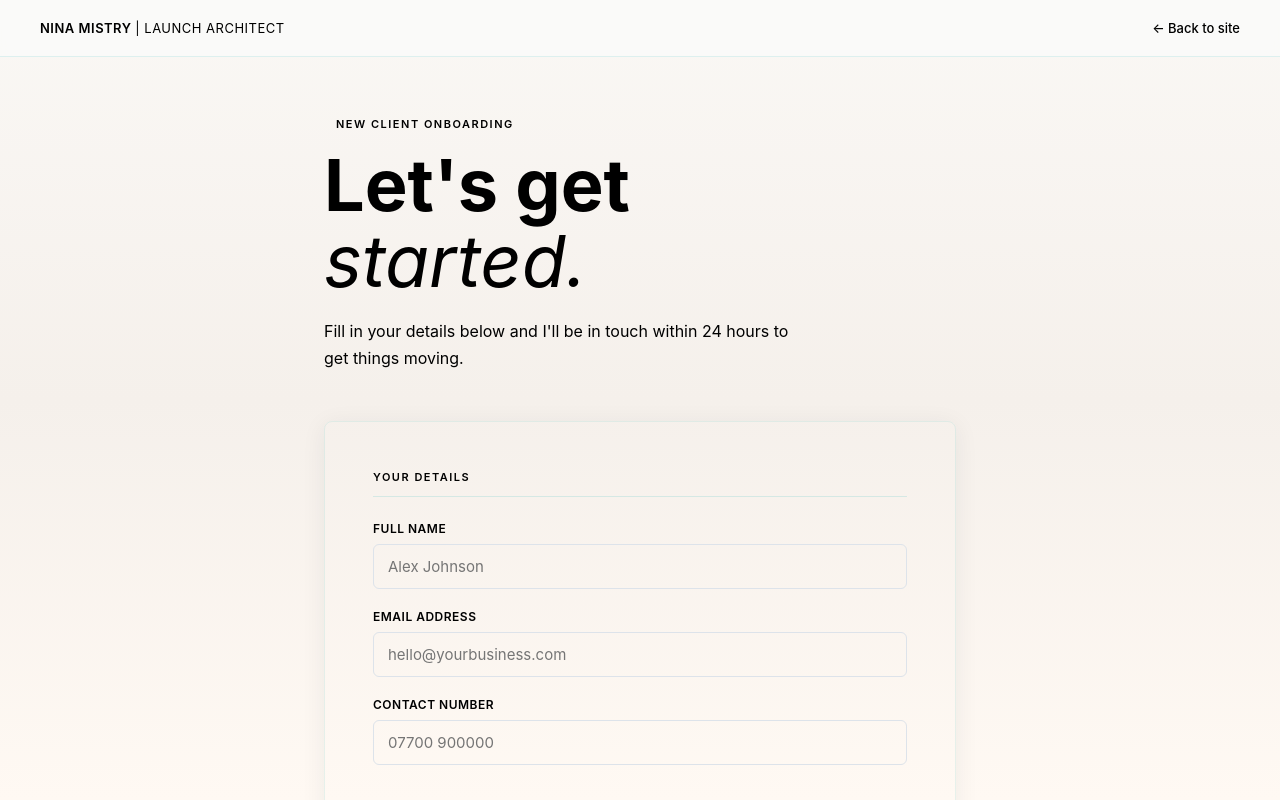
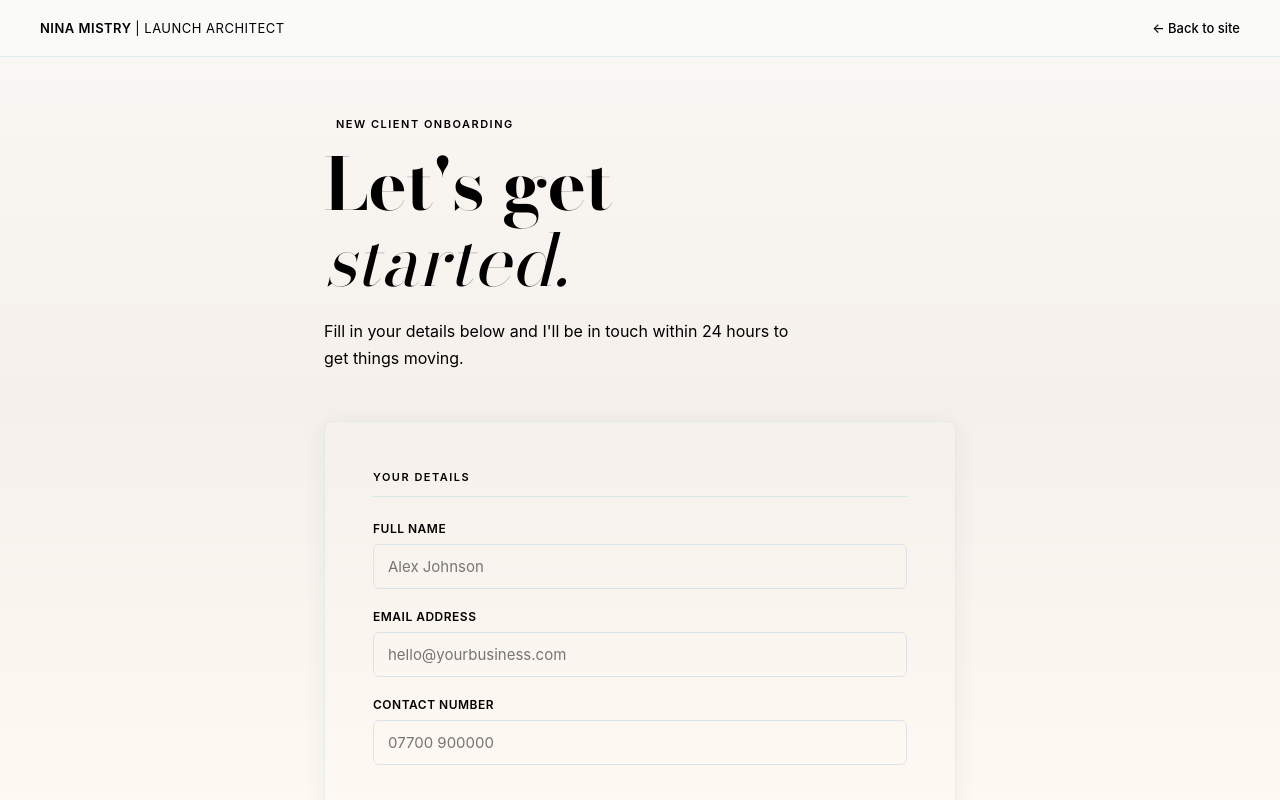
Before and after one commit to nina-1983/nina-client-onboarding, a Next.js app: page / in a window 1280 px wide. Shown: the top 800 px of the page. Built offline with nearby package versions, Linux system fonts and the light colour scheme.

Commit message:
Update layout.jsx

```diff
--- a/app/layout.jsx
+++ b/app/layout.jsx
@@ -1,14 +1,11 @@
-import { Geist, Geist_Mono } from "next/font/google";
+import { Bodoni_Moda } from "next/font/google";
 import "./globals.css";
 
-const geist = Geist({
-  variable: "--font-geist-sans",
+const bodoni = Bodoni_Moda({
+  variable: "--font-bodoni",
   subsets: ["latin"],
-});
-
-const geist_mono = Geist_Mono({
-  variable: "--font-geist-mono",
-  subsets: ["latin"],
+  style: ["normal", "italic"],
+  weight: ["400", "500", "700"],
 });
 
 export const metadata = {
@@ -20,7 +17,11 @@ export const metadata = {
 export default function RootLayout({ children }) {
   return (
     <html lang="en">
-      <body className={`${geist.variable} ${geist_mono.variable}`}>
+      <head>
+        <link rel="preconnect" href="https://fonts.googleapis.com" />
+        <link rel="preconnect" href="https://fonts.gstatic.com" crossOrigin="anonymous" />
+      </head>
+      <body className={bodoni.variable}>
         {children}
       </body>
     </html>
```
